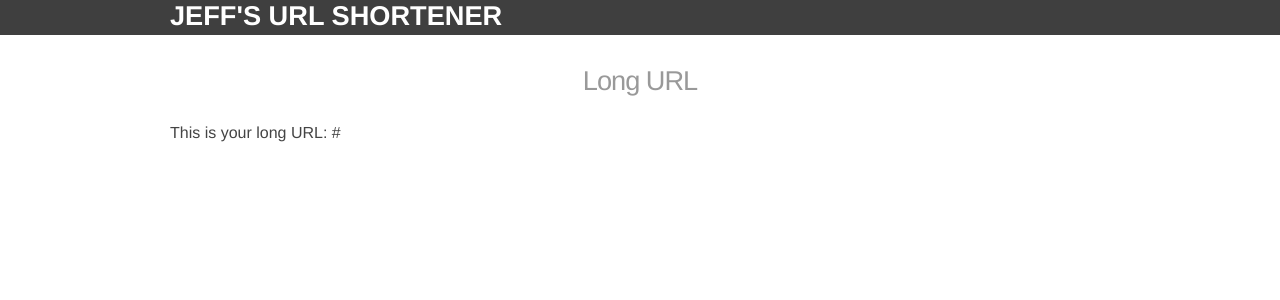
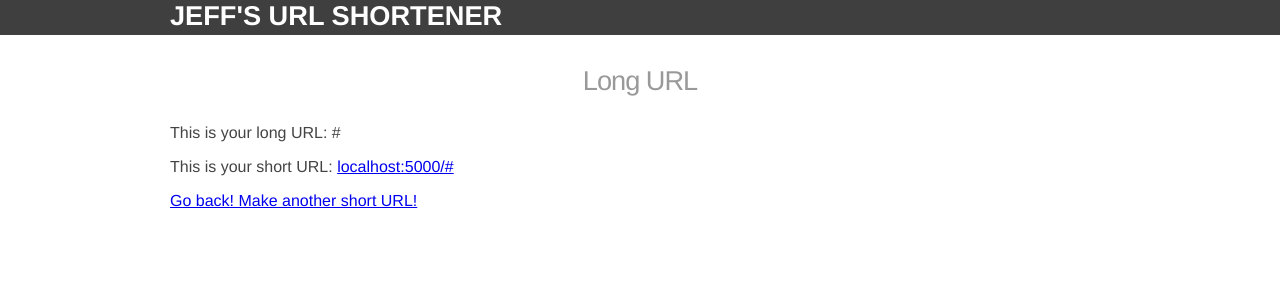
Before and after one commit to jeffthemaximum/flask-url-shortener, a Flask app: template templates/tinyURL.html in a window 1280 px wide. Shown: the top 300 px of the page. Run offline with Flask 2, Linux system fonts and the light colour scheme; the template is opened without the code that fills it: most values are stand-ins (such as "Sample title", 1, 10 or a date in 2020).

Commit message:
various undocumented commits

```diff
--- a/routes.py
+++ b/routes.py
@@ -1,7 +1,10 @@
-from flask import Flask, render_template, request
+from flask import Flask, render_template, request, redirect
 import pudb, random
+from random import shuffle
 
 app = Flask(__name__)
+my_dict = {}
+clicks = {}
 
 @app.route('/')
 def home():
@@ -10,10 +13,27 @@ def home():
 @app.route('/tiny', methods=['POST'])
 def tiny():
 	url = request.form['url']
-	num = random.randint(10000, 99999)
+	short = []
 
+	for i in range(0,2):
 
-	return render_template('tinyURL.html', url=url)
+		upper = random.randint(65, 90)
+		short.append(str(unichr(int(upper))))
+		lower = random.randint(97, 122)
+		short.append(str(unichr(int(lower))))
+		num = random.randint(10, 99)
+		short.append(str(num))
+
+	shuffle(short)
+	new_url = "".join(short)
+	my_dict[new_url] = url
+
+	return render_template('tinyURL.html', url=url, new_url=new_url)
+
+@app.route('/<key>', methods=['GET'])
+def redirect_tiny(key):
+	long_url = 'http://' + my_dict[key]
+	return redirect(long_url, code=302)
 
 if __name__ == '__main__':
 	app.run(debug=True)
--- a/templates/tinyURL.html
+++ b/templates/tinyURL.html
@@ -2,4 +2,6 @@
 {% block content %}
 	<h3>Long URL</h3>
 	<p>This is your long URL: {{ url }} </p>
+	<p>This is your short URL: <a href="http://localhost:5000{{ url_for('home') }}{{ new_url }}">localhost:5000{{ url_for('home') }}{{ new_url }}</a></p>
+	<a href='/'>Go back! Make another short URL!</a>
 {% endblock %}
```
